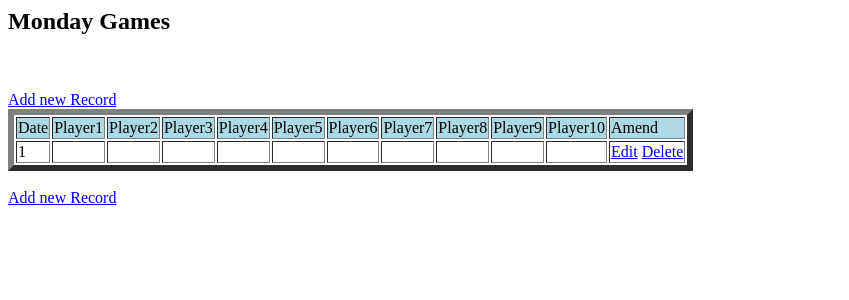
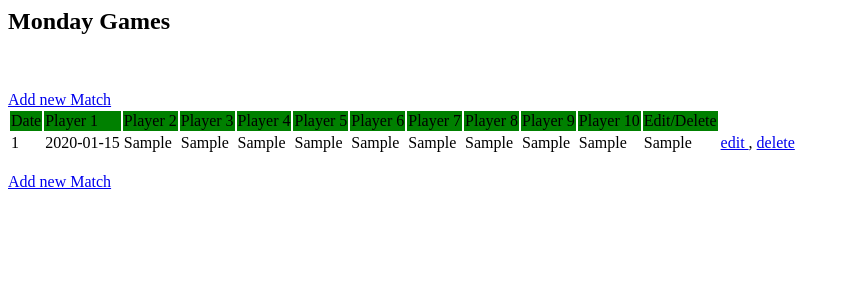
Before and after one commit to fabriziodea/fabproj2, a Flask app: page / in a window 1280 px wide. Shown: the top 300 px of the page, without its empty margins (0-849 px from the left). Run offline with Flask 2, Linux system fonts and the light colour scheme; tables that the repository leaves empty or names only in its code hold one stand-in row (values such as "Sample post").

Commit message:
First table Add and Delete

```diff
--- /dev/null
+++ b/Fives.py
@@ -0,0 +1,141 @@
+from flask import Flask, render_template, request, redirect
+from breaklist import breaklist
+from datetime import date
+from flask_sqlalchemy import SQLAlchemy
+from os import getenv
+from flask_wtf import FlaskForm
+from wtforms import IntegerField, StringField, SelectField, SubmitField, DateField
+import pymysql
+
+app = Flask(__name__)
+app.config['SQLALCHEMY_DATABASE_URI'] = 'sqlite:///data.db'
+app.config['SQLALCHEMY_TRACK_MODIFICATIONS'] = False
+app.config['SECRET_KEY'] = getenv('secretkey')
+
+#getenv('db_uri')
+
+db = SQLAlchemy(app)
+
+
+class Match(db.Model):
+    matchno= db.Column(db.Integer, primary_key = True)
+    date = db.Column(db.Date)
+    Pl1 = db.Column(db.String(15))
+    Pl2 = db.Column(db.String(15))
+    Pl3 = db.Column(db.String(15))
+    Pl4 = db.Column(db.String(15))
+    Pl5 = db.Column(db.String(15))
+    Pl6 = db.Column(db.String(15))
+    Pl7 = db.Column(db.String(15))
+    Pl8 = db.Column(db.String(15))
+    Pl9 = db.Column(db.String(15))
+    Pl10 = db.Column(db.String(15))
+
+
+db.drop_all()
+db.create_all()
+
+class AddMatch(FlaskForm):
+    date = DateField("date")
+    playertext = StringField("playertext")
+    submit = SubmitField('Add Match')
+
+
+class UpdateMatch(FlaskForm):
+    date = DateField("date")
+    Pl1 = StringField("Pl1")
+    Pl2 = StringField("Pl2")
+    Pl3 = StringField("Pl3")
+    Pl4 = StringField("Pl4")
+    Pl5 = StringField("Pl5")
+    Pl6 = StringField("Pl6")
+    Pl7 = StringField("Pl7")
+    Pl8 = StringField("Pl8")
+    Pl9 = StringField("Pl9")
+    Pl10 = StringField("Pl10")
+    submit = SubmitField('Update Match')
+
+@app.route("/")
+def home():
+    matches = Match.query.all()
+    return render_template("wholetableS.html", records=matches)
+
+@app.route("/addgame")
+def addgame():
+    form = AddMatch()
+    return render_template("AddGame.html", form=form)
+
+@app.route("/savegame", methods=["GET", "POST"])
+def savegame():
+    form = AddMatch()
+    playerlist = breaklist(form.playertext.data)
+    if request.method == 'POST':
+        date=form.date.data
+        Pl1=playerlist[0]
+        Pl2=playerlist[1]
+        Pl3=playerlist[2]
+        Pl4=playerlist[3]
+        Pl5=playerlist[4]
+        Pl6=playerlist[5]
+        Pl7=playerlist[6]
+        Pl8=playerlist[7]
+        Pl9=playerlist[8]
+        Pl10=playerlist[9]
+        newmatch = Match(date=date, Pl1=Pl1, Pl2=Pl2, Pl3=Pl3, Pl4=Pl4, Pl5=Pl5, Pl6=Pl6, Pl7=Pl7, Pl8=Pl8, Pl9=Pl9, Pl10=Pl10)
+        db.session.add(newmatch)
+        db.session.commit()
+        return redirect("/")
+    return render_template("AddGame.html", form=form)
+
+#@app.route("/filtergame",methods=["POST"])
+#def filtergame():
+#    if request.form["dept"]=="all":
+#        return redirect("/")
+#    else:
+#        data = Employee.query.filter_by(dept=request.form["dept"]).all()
+#        return render_template("WholetableS.html",records=data)
+
+# everything to be done
+
+
+#@app.route("/playerpage/<str:name>")
+#def playerpage(name):
+#	data = Player.query.filter_by(name=name).first()
+#	return render_template("playerpage.html",record=data)
+
+#playerpage still to be done
+
+
+@app.route('/editmatch/<int:matchno>', methods=['GET', 'POST'])
+def editmatch(matchno):
+    form = UpdateMatch()
+    matchupd = Match.query.filter_by(matchno=matchno).first()
+    if request.method == 'POST':
+        matchupd.date = form.date.data
+        matchupd.Pl1 = form.Pl1.data
+        matchupd.Pl2 = form.Pl2.data
+        matchupd.Pl3 = form.Pl3.data
+        matchupd.Pl4 = form.Pl4.data
+        matchupd.Pl5 = form.Pl5.data
+        matchupd.Pl6 = form.Pl6.data
+        matchupd.Pl7 = form.Pl7.data
+        matchupd.Pl8 = form.Pl8.data
+        matchupd.Pl9 = form.Pl9.data
+        matchupd.Pl10 = form.Pl10.data
+        db.session.commit()
+        return redirect("/")
+    return render_template('editform.html', form=form)
+
+#editform-> editmatch still to be done
+
+
+
+@app.route("/deletegame/<int:matchno>")
+def deletegame(matchno):
+    matchdel = Match.query.filter_by(matchno=matchno).first()
+    db.session.delete(matchdel)
+    db.session.commit()
+    return redirect("/")
+
+
+app.run(debug=True, host='0.0.0.0')
--- a/templates/Wholetable.html
+++ b/templates/Wholetable.html
@@ -3,46 +3,71 @@
 
     <br>
     <br>
-    <a href="http://localhost:5000/addgame">Add new Record</a>
+    <a href="{{ url_for('savegame') }}">Add new Match</a>
 
 
-    <table border='6' background-color: #FDDF95;>
-        <tr bgcolor='lightBlue'>
-            <td>Date</td>
-            <td>Player1</td>
-            <td>Player2</td>
-            <td>Player3</td>
-            <td>Player4</td>
-            <td>Player5</td>
-            <td>Player6</td>
-            <td>Player7</td>
-            <td>Player8</td>
-            <td>Player9</td>
-            <td>Player10</td>
-            <td>Amend</td>
-        </tr>
-        {% for record in records %}
+    <form action="{{ url_for('filtergame') }}" method="POST">
+        <input type="text" name="filtergame" size="50"><br><br>
+                    <input type="submit" value="Filter">
+        </form>
 
-        <tr>
-            <td> {{record[0]}}</td>
-            <td> {{record[1]}}</a></td>
-            <td> {{record[2]}} </td>
-            <td> {{record[3]}} </td>
-            <td> {{record[4]}} </td>
-            <td> {{record[5]}} </td>
-            <td> {{record[6]}} </td>
-            <td> {{record[7]}} </td>
-            <td> {{record[8]}} </td>
-            <td> {{record[9]}} </td>
-            <td> {{record[10]}} </td>
-            <td> <a href="http://localhost:5000/editrecord/{{record[0]}}"> Edit</a>
-                 <a href="http://localhost:5000/deletegame/{{record[0]}}"> Delete</a></td>
-        </tr>
-            {%  endfor %}
-    </table>
+
+ <table>
+    <tr bgcolor='Green'>
+
+    <td> Date </td>
+    <td> Player 1 </td>
+    <td> Player 2 </td>
+    <td> Player 3 </td>
+    <td> Player 4 </td>
+    <td> Player 5 </td>
+    <td> Player 6 </td>
+    <td> Player 7 </td>
+    <td> Player 8 </td>
+    <td> Player 9 </td>
+    <td> Player 10 </td>
+    <td> Edit/Delete </td>
+
+
+    </tr>
+            {%  for record in records %}
+
+                <tr>
+                        <td>  {{record.date}}   </td>
+                        <td> <a href="{{ url_for('playerpage', name = record.Pl1) }}"> {{ record.Pl1 }}</a> </td>
+                        <td> <a href="{{ url_for('playerpage', name = record.Pl2) }}"> {{ record.Pl2 }}</a> </td>
+                        <td> <a href="{{ url_for('playerpage', name = record.Pl3) }}"> {{ record.Pl3 }}</a> </td>
+                        <td> <a href="{{ url_for('playerpage', name = record.Pl4) }}"> {{ record.Pl4 }}</a> </td>
+                        <td> <a href="{{ url_for('playerpage', name = record.Pl5) }}"> {{ record.Pl5 }}</a> </td>
+                        <td> <a href="{{ url_for('playerpage', name = record.Pl6) }}"> {{ record.Pl6 }}</a> </td>
+                        <td> <a href="{{ url_for('playerpage', name = record.Pl7) }}"> {{ record.Pl7 }}</a> </td>
+                        <td> <a href="{{ url_for('playerpage', name = record.Pl8) }}"> {{ record.Pl8 }}</a> </td>
+                        <td> <a href="{{ url_for('playerpage', name = record.Pl9) }}"> {{ record.Pl9 }}</a> </td>
+                        <td> <a href="{{ url_for('playerpage', name = record.Pl10) }}"> {{ record.Pl10 }}</a> </td>
+                        <td> <a href="{{ url_for('editmatch', empno = record.empno) }}"> edit </a>,
+                            <a href="{{ url_for('deletegame', empno = record.empno) }}"> delete </a>
+
+
+
+                        <td> <a href="{{ url_for('editRecordForm', empno = record.empno) }}"> edit </a>,
+                            <a href="{{ url_for('deleteEmployee', empno = record.empno) }}"> delete </a>
+                        </td>
+                </tr>
+
+            {% endfor %}
+        </table>
+
+
+
+
+
+
+
+
+
 
 <br>
-    <a href="http://localhost:5000/addgame">Add new Record</a>
+    <a href="{{ url_for('savegame') }}">Add new Match</a>
 
 
 
--- /dev/null
+++ b/templates/WholetableS.html
@@ -0,0 +1,55 @@
+<html>
+<h2>Monday Games</h2>
+
+    <br>
+    <br>
+    <a href="{{url_for('addgame')}}">Add new Match</a>
+
+ <table>
+    <tr bgcolor='Green'>
+
+    <td> Date </td>
+    <td> Player 1 </td>
+    <td> Player 2 </td>
+    <td> Player 3 </td>
+    <td> Player 4 </td>
+    <td> Player 5 </td>
+    <td> Player 6 </td>
+    <td> Player 7 </td>
+    <td> Player 8 </td>
+    <td> Player 9 </td>
+    <td> Player 10 </td>
+    <td> Edit/Delete </td>
+
+
+    </tr>
+            {%  for record in records %}
+
+                <tr>
+                        <td>  {{record.matchno}}   </td>
+                        <td>  {{record.date}}   </td>
+                        <td> {{ record.Pl1 }} </td>
+                        <td> {{ record.Pl2 }} </td>
+                        <td> {{ record.Pl3 }} </td>
+                        <td>  {{ record.Pl4 }} </td>
+                        <td> {{ record.Pl5 }}</td>
+                        <td> {{ record.Pl6 }} </td>
+                        <td> {{ record.Pl7 }} </td>
+                        <td> {{ record.Pl8 }} </td>
+                        <td> {{ record.Pl9 }}</td>
+                        <td> {{ record.Pl10 }} </td>
+                        <td> <a href="{{ url_for('editmatch', matchno = record.matchno) }}"> edit </a>,
+                            <a href="{{ url_for('deletegame', matchno = record.matchno) }}"> delete </a>
+
+                        </td>
+                </tr>
+
+            {% endfor %}
+        </table>
+
+<br>
+    <a href="{{ url_for('savegame') }}">Add new Match</a>
+
+
+
+</html>
```
Also changed, not shown: templates/AddGame.html (+4 -3 lines), templates/PlayerPage.html (added).
